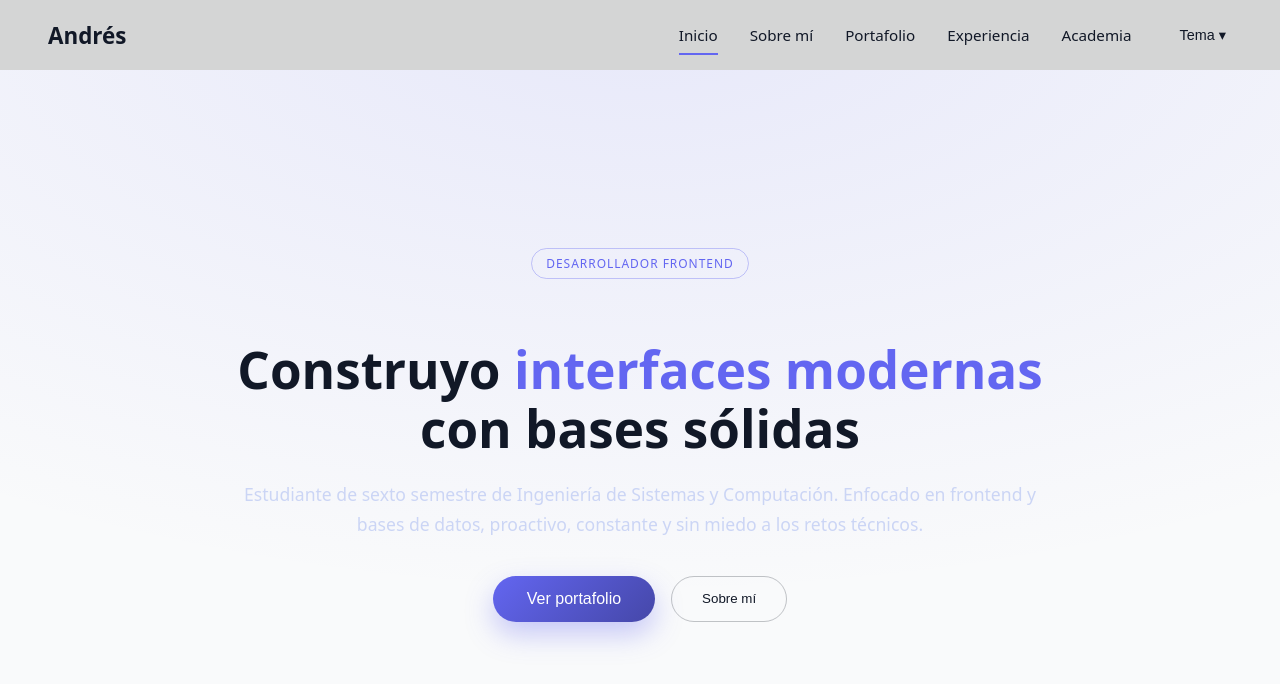
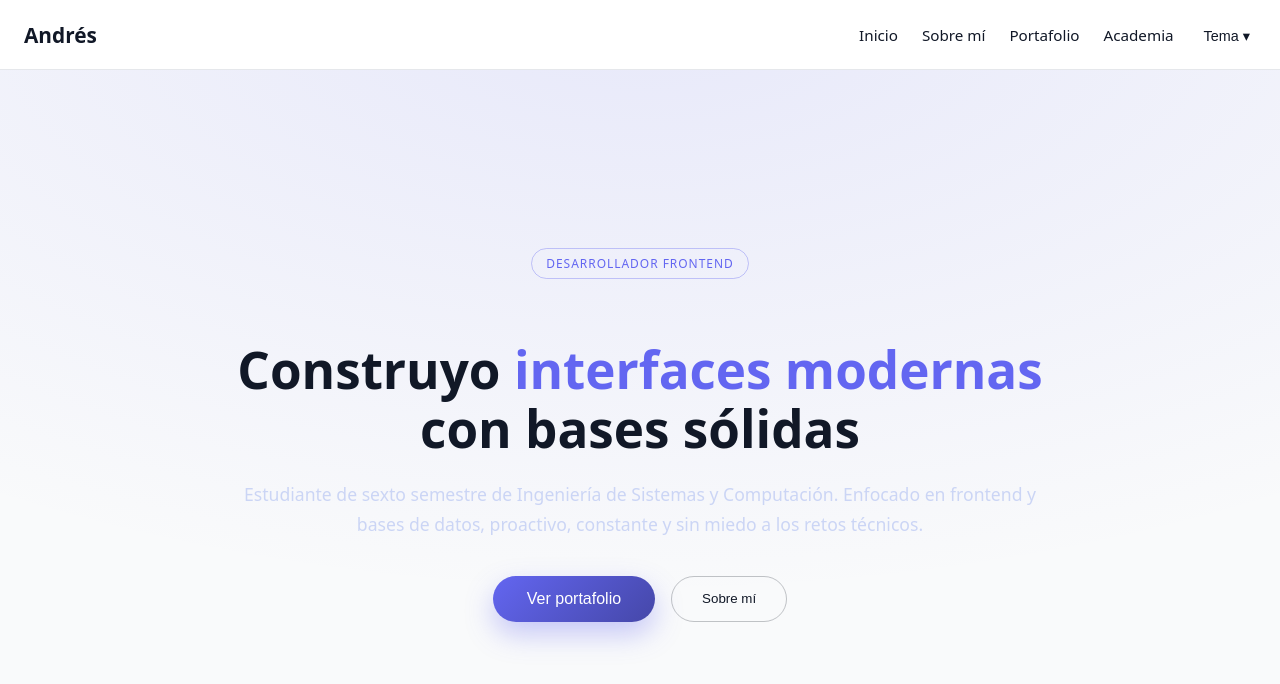
Before and after one commit to andrexi1/mi-portafolio, a React (Vite) app: page / in a window 1280 px wide. Shown: the top 684 px of the page. Built offline with nearby package versions, Linux system fonts and the light colour scheme.

Commit message:
responsive

```diff
--- a/src/components/Navbar.css
+++ b/src/components/Navbar.css
@@ -1,102 +1,66 @@
-/* ===== NAVBAR ===== */
 .navbar {
   height: 70px;
-  padding: 0 48px;
+  padding: 0 1.5rem;
   display: flex;
   align-items: center;
   justify-content: space-between;
-
-  background: color-mix(in srgb, var(--bg) 85%, #000);
-  backdrop-filter: blur(12px);
-
+  background: var(--navbar-bg);
+  border-bottom: 1px solid var(--border);
   position: sticky;
   top: 0;
   z-index: 1000;
-
-  overflow-x: hidden;
 }
 
-/* ===== LOGO ===== */
 .navbar-logo {
-  font-size: 1.4rem;
+  font-size: 1.3rem;
   font-weight: 600;
   color: var(--text);
   text-decoration: none;
-  position: relative;
 }
 
-.navbar-logo::after {
-  content: "";
-  position: absolute;
-  left: 0;
-  bottom: -6px;
-  width: 0;
-  height: 2px;
-  background: var(--accent);
-  transition: width 0.3s ease;
+/* BOTÓN MENÚ */
+.menu-btn {
+  display: none;
+  font-size: 1.6rem;
+  background: none;
+  border: none;
+  color: var(--text);
+  cursor: pointer;
 }
 
-.navbar-logo:hover::after {
-  width: 100%;
+/* MENÚ */
+.navbar-menu {
+  display: flex;
+  align-items: center;
+  gap: 1.5rem;
 }
 
-/* ===== LINKS ===== */
-.navbar-links {
-  display: flex;
-  align-items: center;
-  gap: 32px;
-  list-style: none;
-  margin: 0;
-  padding: 0;
-}
-
-/* ===== LINK ===== */
-.nav-link {
+.navbar-menu a {
   color: var(--text);
   text-decoration: none;
   font-size: 0.95rem;
-  position: relative;
-  padding: 4px 0;
 }
 
-/* underline */
-.nav-link::after {
-  content: "";
-  position: absolute;
-  left: 0;
-  bottom: -6px;
-  width: 0;
-  height: 2px;
-  background: var(--accent);
-  transition: width 0.3s ease;
-}
-
-/* hover */
-.nav-link:hover::after {
-  width: 100%;
-}
-
-/* active */
-.nav-link.active::after {
-  width: 100%;
-}
-
-/* ===== THEME ===== */
-.theme-item {
-  margin-left: 10px;
-}
-
-.navbar-logo {
-  cursor: default;
-}
-
-/* ===== RESPONSIVE ===== */
+/* ===== MOBILE ===== */
 @media (max-width: 768px) {
-  .navbar {
-    padding: 0 24px;
+  .menu-btn {
+    display: block;
   }
 
-  .navbar-links {
-    gap: 18px;
+  .navbar-menu {
+    position: absolute;
+    top: 70px;
+    left: 0;
+    width: 100%;
+    background: var(--navbar-bg);
+    flex-direction: column;
+    align-items: flex-start;
+    padding: 1rem 1.5rem;
+    gap: 1rem;
+    display: none;
+  }
+
+  .navbar-menu.open {
+    display: flex;
   }
 }
--- a/src/components/Navbar.jsx
+++ b/src/components/Navbar.jsx
@@ -1,47 +1,41 @@
 import { NavLink } from "react-router-dom";
+import { useState } from "react";
 import ThemeToggle from "./ThemeToggle";
 import "./Navbar.css";
 
 export default function Navbar() {
+  const [open, setOpen] = useState(false);
+
   return (
-    <nav className="navbar">
-      <span className="navbar-logo">Andrés</span>
+    <header className="navbar">
+      <NavLink to="/" className="navbar-logo">
+        Andrés
+      </NavLink>
 
-      <ul className="navbar-links">
-        <li>
-          <NavLink to="/" className="nav-link">
+      <button
+        className="menu-btn"
+        onClick={() => setOpen(!open)}
+        aria-label="Abrir menú"
+      >
+        ☰
+      </button>
+
+      <nav className={`navbar-menu ${open ? "open" : ""}`}>
+        <NavLink to="/" onClick={() => setOpen(false)}>
           Inicio
         </NavLink>
-        </li>
-
-        <li>
-          <NavLink to="/about" className="nav-link">
+        <NavLink to="/about" onClick={() => setOpen(false)}>
           Sobre mí
         </NavLink>
-        </li>
-
-        <li>
-          <NavLink to="/portfolio" className="nav-link">
+        <NavLink to="/portfolio" onClick={() => setOpen(false)}>
           Portafolio
         </NavLink>
-        </li>
-
-        <li>
-          <NavLink to="/experience" className="nav-link">
-            Experiencia
-          </NavLink>
-        </li>
-
-        <li>
-          <NavLink to="/academy" className="nav-link">
+        <NavLink to="/academy" onClick={() => setOpen(false)}>
           Academia
         </NavLink>
-        </li>
 
-        <li className="theme-item">
         <ThemeToggle />
-        </li>
-      </ul>
       </nav>
+    </header>
   );
 }
--- a/src/components/ThemeToggle.css
+++ b/src/components/ThemeToggle.css
@@ -5,71 +5,34 @@
 .theme-btn {
   background: none;
   border: none;
+  color: var(--text);
   cursor: pointer;
-  color: var(--text);
   font-size: 0.9rem;
 }
 
-/* MENÚ */
 .theme-menu {
   position: absolute;
-  top: calc(100% + 8px);
+  top: 120%;
   left: 0;
-
-  min-width: 140px;
-  background: var(--navbar-bg);
-  border: 1px solid var(--navbar-border);
-  border-radius: 10px;
+  background: var(--card);
+  border: 1px solid var(--border);
+  border-radius: 8px;
   padding: 6px;
-
   display: flex;
   flex-direction: column;
   gap: 4px;
-
-  z-index: 200;
+  z-index: 2000;
 }
 
-
-@keyframes fadeSlide {
-  from {
-    opacity: 0;
-    transform: translateY(-6px) scale(0.98);
-  }
-  to {
-    opacity: 1;
-    transform: translateY(0) scale(1);
-  }
-}
-
-/* OPCIONES */
 .theme-menu button {
   background: none;
   border: none;
-  padding: 8px 10px;
-  border-radius: 6px;
   color: var(--text);
+  padding: 6px 10px;
+  text-align: left;
   cursor: pointer;
-  text-align: left;
-  transition: background-color 0.2s ease, transform 0.1s ease;
 }
 
-/* HOVER */
 .theme-menu button:hover {
-  transform: translateX(2px);
-  background-color: color-mix(in srgb, var(--accent) 12%, transparent);
+  background: var(--accent-soft);
 }
-
-.theme-btn {
-  display: flex;
-  align-items: center;
-  gap: 4px;
-}
-
-.theme-toggle .theme-btn::after {
-  content: "▾";
-  transition: transform 0.2s ease;
-}
-
-.theme-toggle.open .theme-btn::after {
-  transform: rotate(180deg);
-}
--- a/src/components/ThemeToggle.jsx
+++ b/src/components/ThemeToggle.jsx
@@ -3,36 +3,22 @@ import { ThemeContext } from "../context/ThemeContext";
 import "./ThemeToggle.css";
 
 export default function ThemeToggle() {
-  const { setTheme, theme } = useContext(ThemeContext);
+  const { setTheme } = useContext(ThemeContext);
   const [open, setOpen] = useState(false);
 
-  const changeTheme = (value) => {
-    setTheme(value);
-    setOpen(false);
-  };
-
   return (
-    <div className={`theme-toggle ${open ? "open" : ""}`}>
+    <div className="theme-toggle">
       <button
         className="theme-btn"
         onClick={() => setOpen(!open)}
       >
-        Tema
+        Tema ▾
       </button>
 
       {open && (
         <div className="theme-menu">
-          <button onClick={() => changeTheme("light")}>
-            Claro {theme === "light" && "✓"}
-          </button>
-
-          <button onClick={() => changeTheme("dark")}>
-            Oscuro {theme === "dark" && "✓"}
-          </button>
-
-          <button onClick={() => changeTheme("system")}>
-            Sistema {theme === "system" && "✓"}
-          </button>
+          <button onClick={() => setTheme("light")}>Claro</button>
+          <button onClick={() => setTheme("dark")}>Oscuro</button>
         </div>
       )}
     </div>
```
Lines whose indentation alone changed are shown as unchanged.
